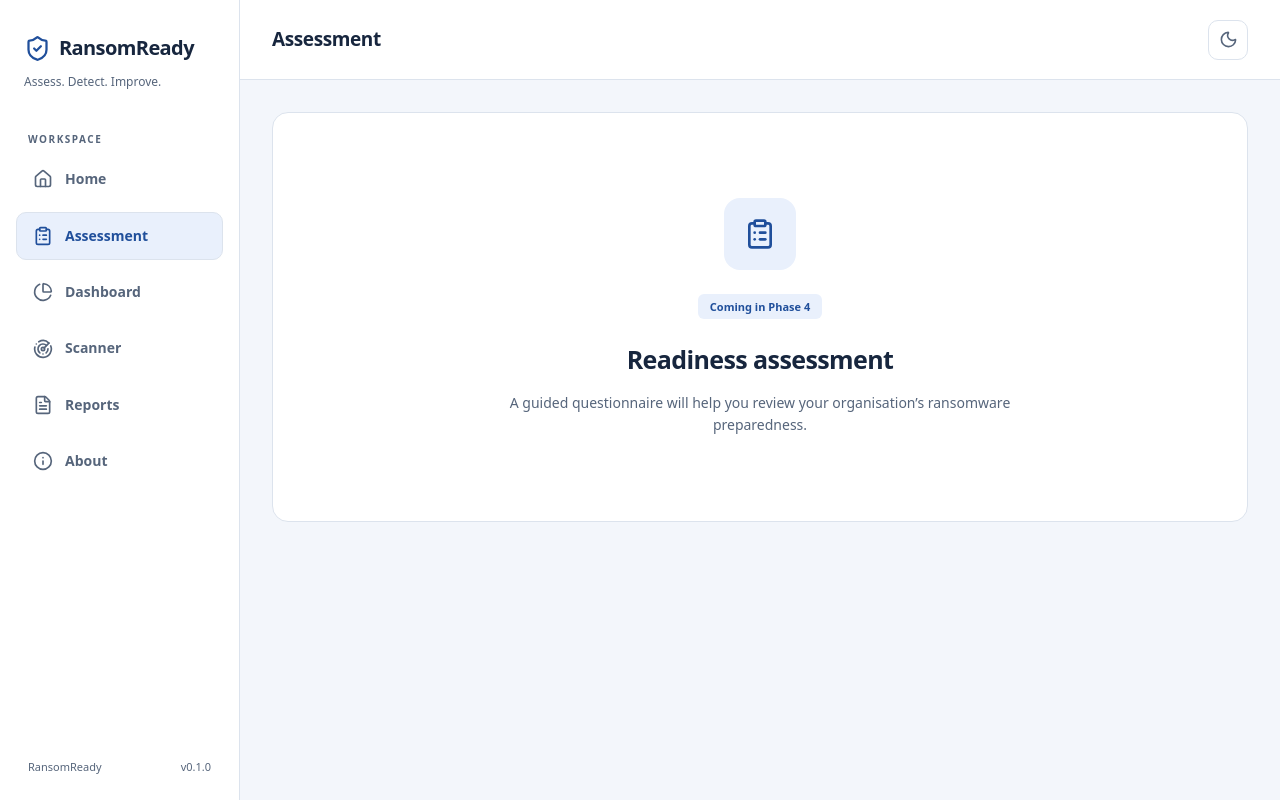
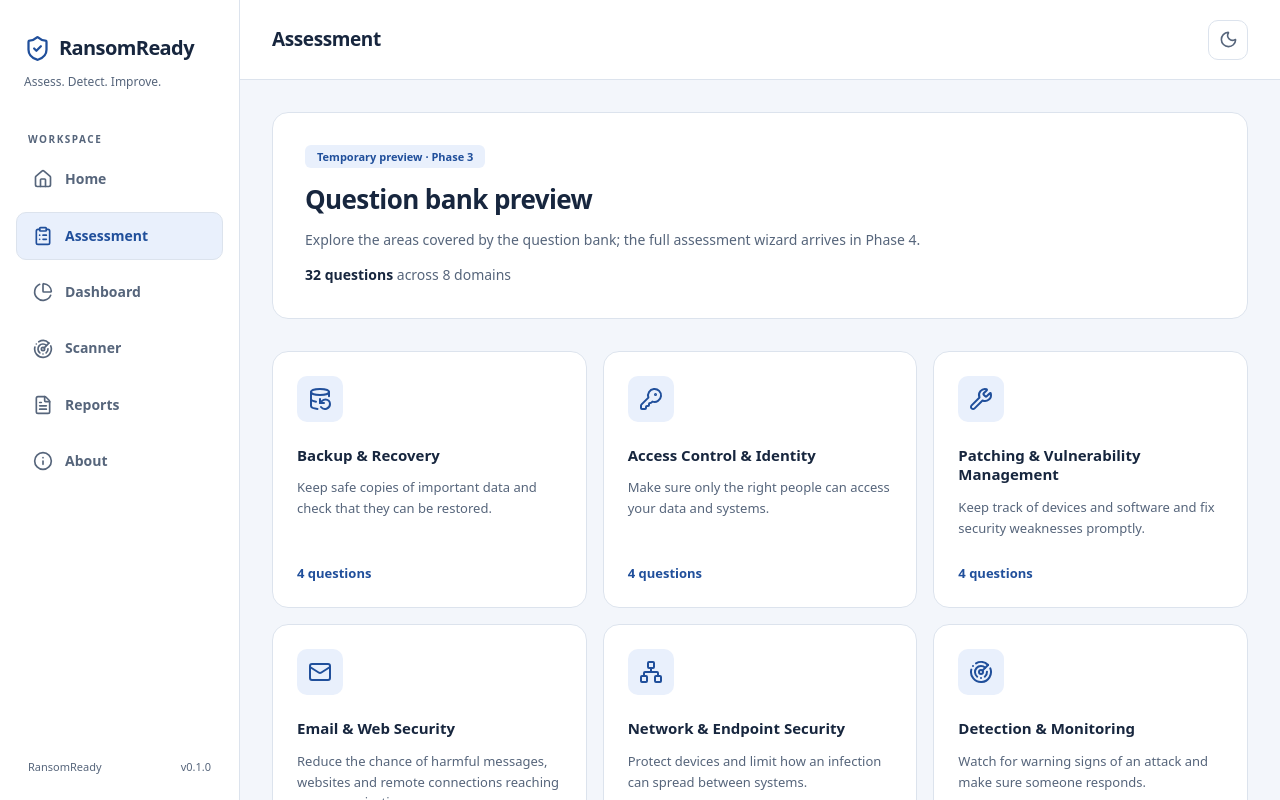
Before and after one commit to CodeCatalyst-07/ransomready, a React (Vite) app: page / in a window 1280 px wide. Both pictures are taken after a click on the button "Start Assessment". Built offline with nearby package versions, Linux system fonts and the light colour scheme.

Commit message:
feat: add question bank preview to Assessment page

```diff
--- a/src/pages/AssessmentPage.jsx
+++ b/src/pages/AssessmentPage.jsx
@@ -1,7 +1,29 @@
-import { ClipboardList } from 'lucide-react';
-import PlaceholderPage from '../components/PlaceholderPage.jsx';
+import { domainIcons, fallbackDomainIcon } from '../config/domainIcons.js';
+import { domains, getQuestionsByDomain, getTotalQuestionCount } from '../utils/questionBank.js';
 
+// Temporary, read-only Phase 3 preview; the assessment wizard arrives in Phase 4.
 export default function AssessmentPage() {
-  return <PlaceholderPage icon={ClipboardList} title="Readiness assessment" phase={4}
-    description="A guided questionnaire will help you review your organisation’s ransomware preparedness." />;
+  return (
+    <section className="page-stack" aria-labelledby="question-bank-title">
+      <div className="card question-bank-intro">
+        <span className="phase-badge">Temporary preview · Phase 3</span>
+        <h2 id="question-bank-title">Question bank preview</h2>
+        <p>Explore the areas covered by the question bank; the full assessment wizard arrives in Phase 4.</p>
+        <p className="question-bank-total"><strong>{getTotalQuestionCount()} questions</strong> across {domains.length} domains</p>
+      </div>
+      <div className="domain-grid">
+        {domains.map((domain) => {
+          const Icon = domainIcons[domain.id] ?? fallbackDomainIcon;
+          return (
+            <article className="card feature-card domain-card" key={domain.id}>
+              <div className="icon-tile"><Icon size={24} aria-hidden="true" /></div>
+              <h3>{domain.name}</h3>
+              <p>{domain.description}</p>
+              <p className="domain-question-count">{getQuestionsByDomain(domain.id).length} questions</p>
+            </article>
+          );
+        })}
+      </div>
+    </section>
+  );
 }
--- a/src/styles/components.css
+++ b/src/styles/components.css
@@ -39,6 +39,14 @@
 dt { color: var(--muted); }
 dd { margin: 0; font-family: ui-monospace, monospace; overflow-wrap: anywhere; }
 
+.question-bank-intro { padding: var(--space-6); }
+.question-bank-intro h2 { margin-top: var(--space-4); font-size: 26px; letter-spacing: -0.6px; }
+.question-bank-intro p { margin-top: var(--space-3); color: var(--muted); }
+.question-bank-total strong { color: var(--text); }
+.domain-grid { display: grid; grid-template-columns: repeat(auto-fit, minmax(min(100%, 260px), 1fr)); gap: var(--space-4); }
+.domain-card { display: flex; flex-direction: column; align-items: flex-start; }
+.domain-card .domain-question-count { margin-top: auto; padding-top: var(--space-5); color: var(--accent); font-weight: 600; }
+
 @media (max-width: 1100px) {
   .welcome { padding: var(--space-6); }
   .welcome-emblem { width: 110px; height: 140px; }
```
